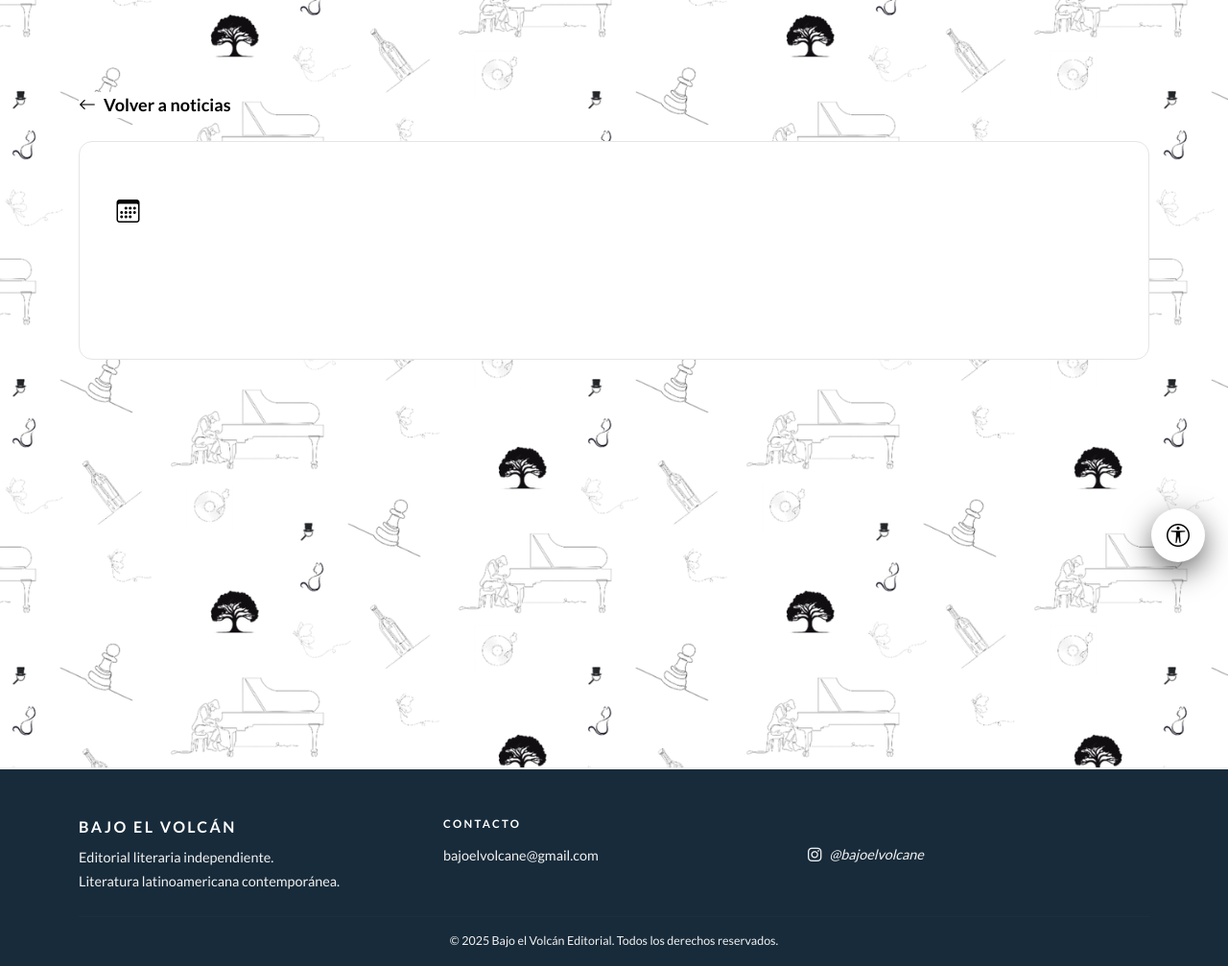
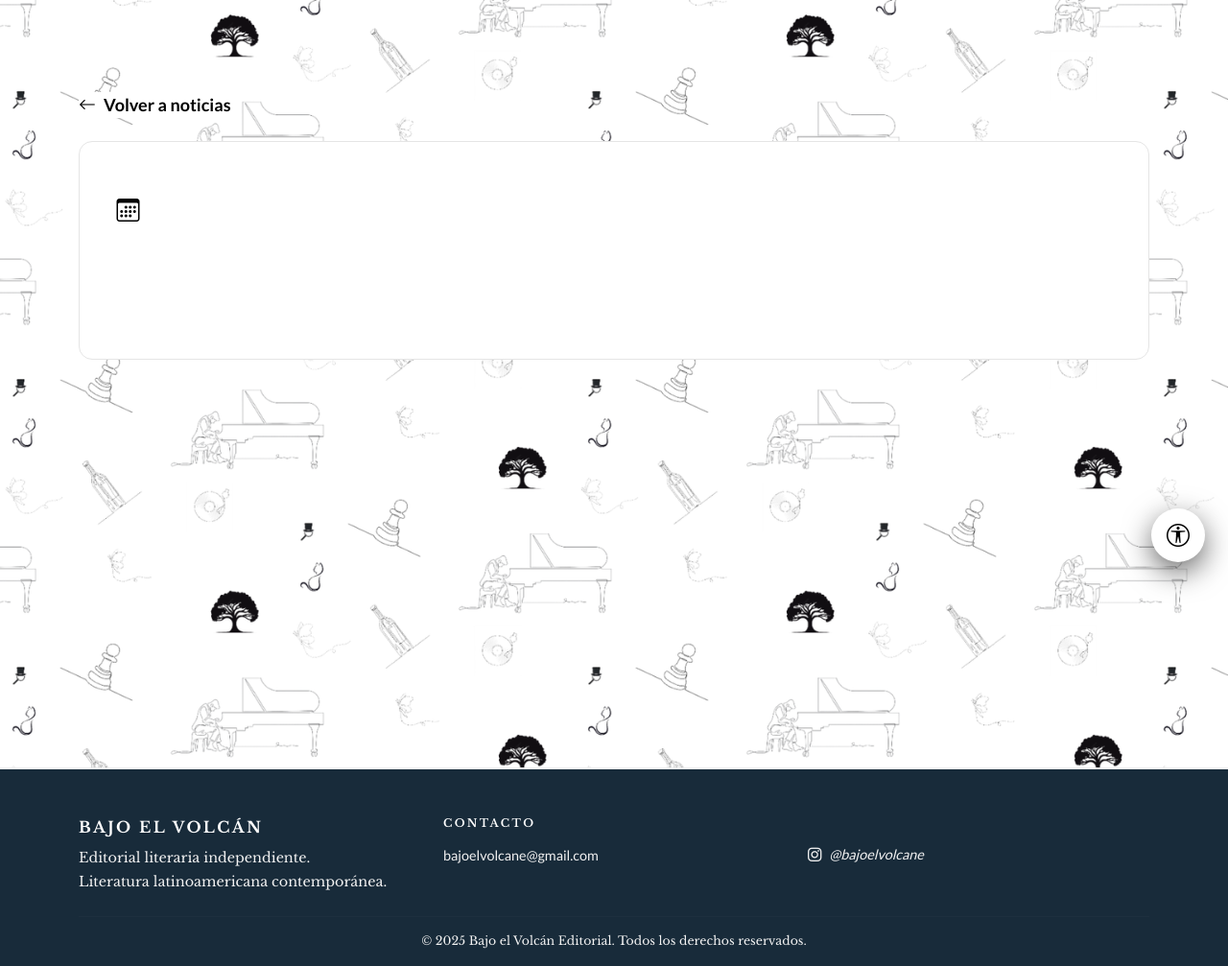
Before and after one commit to albert-amado/Bajo-el-volc-n-ediciones-Django, a Django app: template noticias/templates/noticias/noticia_detalle.html in a window 1280 px wide. Shown: the part 190-1197 px from the top of the page at 96% size. Run offline with Django 5.2, Linux system fonts and the light colour scheme; the template is opened without the code that fills it, so the values that code supplies are empty; some web fonts are replaced.

Commit message:
fix: cambiamos estilos css

```diff
--- a/catalogo/static/catalogo/css/librosseccion.css
+++ b/catalogo/static/catalogo/css/librosseccion.css
@@ -31,4 +31,5 @@
 .g-4, .gy-4 {
     --bs-gutter-y: 1.5rem;
     background-color: var(--bg-elevated);
+    background-color: var(--bg-surface-alt);
 }
--- a/core/static/css/var.css
+++ b/core/static/css/var.css
@@ -11,6 +11,7 @@
   --pr-gray-1500:     #182B3A; /* azul oscuro — usado en topbar claro */
   --pr-black:         #000000; /* unifica: pr-gray-700, pr-gray-900, pr-black (mismo hex) */
   --pr-black-1100:    #111111; /* negro suave */
+  --res-font-3000:    #abaeb6; /* gris azulado — usado en textos secundarios */
 
   /* Primitivos modo oscuro — escala de superficie */
   --pr-dark-900:      #141414; /* fondo general oscuro, más oscuro que el central */
--- a/noticias/static/noticias/css/noticia_detalle.css
+++ b/noticias/static/noticias/css/noticia_detalle.css
@@ -270,6 +270,7 @@
 .lead {
     font-size: xx-large;
     font-weight: 400;
+    color: var(--text-primary);
 }
 .p {
     margin-top: 0;
@@ -339,3 +340,10 @@
     color: var(--text-primary);
     font-size: x-large;
 }
+p {
+    margin-top: 0;
+    margin-bottom: 1rem;
+    font-size: xx-large;
+    font-family: var(--font-heading);
+    color: var(--res-font-3000);
+}
```
